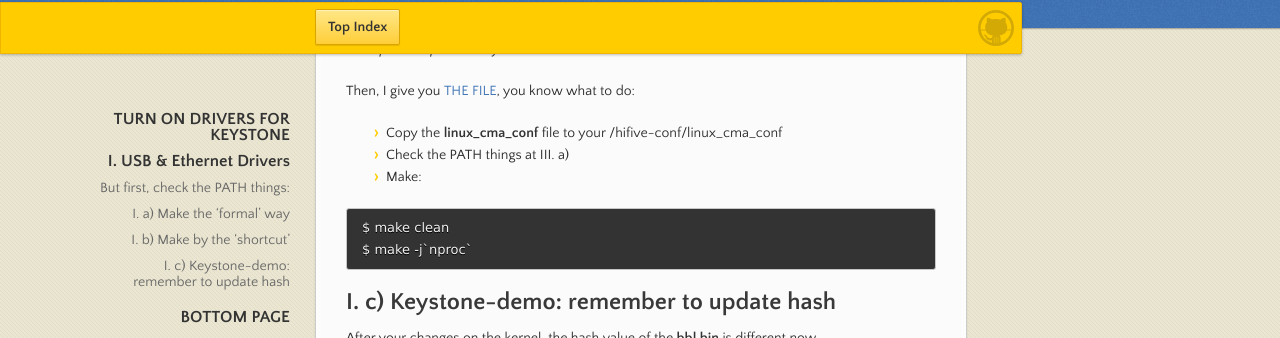
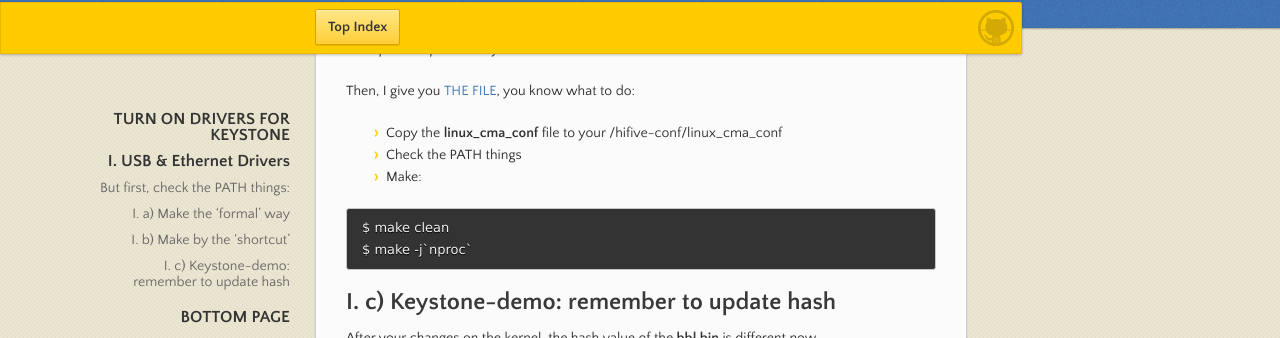
Before and after one commit to lapnd/httdes.github.io, a Jekyll site: the page built from keystone-drivers.md, in a window 1280 px wide and 900 px high, scrolled down 1151 px. Shown: the part 113-451 px from the top of the window. Built offline with Jekyll 4.4.1, drawn with Linux system fonts in a browser that asks for light colours; our own code applies the rules of GitHub Pages for plain Markdown files.

Commit message:
Update keystone-drivers.md

````diff
--- a/keystone-drivers.md
+++ b/keystone-drivers.md
@@ -57,7 +57,7 @@ So, the bottom line of the 'formal' way above is just to creating a new **linux_
 
 Then, I give you [THE FILE](./linux_cma_conf), you know what to do:
 - Copy the **linux_cma_conf** file to your <keystone folder>/hifive-conf/linux_cma_conf
-- Check the PATH things at III. a)
+- Check the PATH things
 - Make:
 
 ```
````
